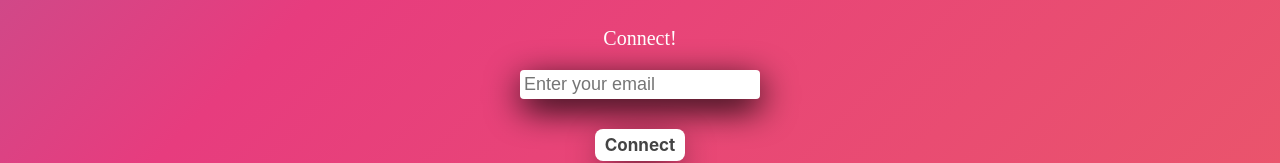
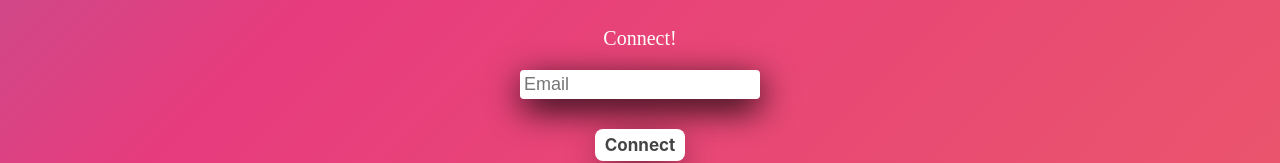
Before and after one commit to smackflad/movieRamaApp, a React (Create React App) app in the folder front/: page /login in a window 1280 px wide. Shown: the part 372-535 px from the top of the page. Built offline with nearby package versions, Linux system fonts and the light colour scheme; a web font is replaced by a local one.

Commit message:
made custom component for textboxes

```diff
--- /dev/null
+++ b/front/src/components/generalComponents/customTextBox/CustomTextBox.js
@@ -0,0 +1,27 @@
+import "./customTextBox.css";
+import { useNavigate } from "react-router-dom";
+import { useAnimation, motion, delay, AnimatePresence } from "framer-motion";
+
+const CustomTextBox = ({key="", name="", disabled=false, isError=false, required=false, value, change=()=>{}, blur=()=>{}, placeholder="", type="text"}) => {
+    return (
+    <div className="customTextBox-external">
+        <motion.input
+            className={`customTextBox-txt ${isError ? "customTextBox-error":""}` }
+            type={type} placeholder={placeholder} required={required}
+            key={key} id={name} name={name}
+            disabled={disabled}
+            value={value} onChange={change}
+            onBlur={blur}
+
+            initial={{ y: 100, opacity:0}}
+            animate={{ y: 0, opacity:1}}
+            transition={{
+                delay: 0.2
+            }}
+        />
+        <span></span>
+    </div>
+    );
+};
+
+export default CustomTextBox;
--- /dev/null
+++ b/front/src/components/generalComponents/customTextBox/customTextBox.css
@@ -0,0 +1,17 @@
+.customTextBox-external .customTextBox-txt {
+    padding: 4px;
+    margin: 0;
+    outline: none;
+    border-style: none;
+    border-radius: 4px;
+    font-size: 18px;
+    box-shadow: 1px 10px 35px -1px rgba(0,0,0,1);
+    -webkit-box-shadow: 1px 10px 35px -1px rgba(0,0,0,1);
+    -moz-box-shadow: 1px 10px 35px -1px rgba(0,0,0,1);
+}
+
+.customTextBox-external .customTextBox-txt.customTextBox-error {
+    box-shadow: 1px 10px 35px -1px rgb(182, 0, 0);
+    -webkit-box-shadow: 1px 10px 35px -1px rgb(182, 0, 0);
+    -moz-box-shadow: 1px 10px 35px -1px rgb(182, 0, 0);
+}
--- a/front/src/components/pages/loginPage/LoginPage.js
+++ b/front/src/components/pages/loginPage/LoginPage.js
@@ -9,6 +9,7 @@ import { useState } from "react";
 import { useAnimation, motion, delay, AnimatePresence } from "framer-motion";
 import { useInView } from "react-intersection-observer";
 import axios from 'axios';
+import CustomTextBox from "../../generalComponents/customTextBox/CustomTextBox";
 
 const LoginPage = () => {
   let navigate = useNavigate();
@@ -18,6 +19,9 @@ const LoginPage = () => {
 
   const [email, setEmail] = useState("");
   const [emailDisabled, setEmailDisabled] = useState(false);
+
+  const [regPasswd, setRegPasswd] = useState("");
+  const [regPasswdErr, setRegPasswdErr] = useState(false);
 
   const initLogo = {
     show: {
@@ -145,18 +149,15 @@ return (
         <div className="loginPage-inputs">
           {!(isLogin || isRegister) &&
             <form> {/* first step */}
-              <motion.input className="loginPage-inputs-txt" type="text" placeholder="Enter your email" required
+              <CustomTextBox
                 key="email"
-              id="email"
                 name="email"
                 disabled={emailDisabled}
-              initial={{ y: 100, opacity:0}}
-              animate={{ y: 0, opacity:1}}
-              transition={{
-                delay: 0.2
-              }}
+                required={true}
+                isError={false}
+                placeholder="Email"
+                change={(e)=>{setEmail(e.target.value)}}
                 value={email}
-              onChange={(e)=>{setEmail(e.target.value)}}
               />
               {!(isLoading) ?
                 (
@@ -179,28 +180,24 @@ return (
           }
           {(isLogin) &&
             <form onSubmit={handleLogin}> {/* login */}
-              <motion.input className="loginPage-inputs-txt" type="text" placeholder="Enter your email" required
+              <CustomTextBox
                 key="email"
-              id="email"
                 name="email"
                 disabled={emailDisabled}
-              initial={{ y: 100, opacity:0}}
-              animate={{ y: 0, opacity:1}}
-              transition={{
-                delay: 0.2
-              }}
+                required={true}
+                isError={false}
+                placeholder="Email"
+                change={(e)=>{setEmail(e.target.value)}}
                 value={email}
-              onChange={(e)=>{setEmail(e.target.value)}}
               />
-              <motion.input className="loginPage-inputs-txt" type="password" placeholder="Password" required
+              <CustomTextBox
                 key="loginPassword"
-                id="password"
                 name="password"
-                initial={{ y: 100, opacity:0}}
-                animate={{ y: 0, opacity:1}}
-                transition={{
-                  delay: 0.2
-                }}
+                disabled={false}
+                required={true}
+                isError={false}
+                placeholder="Password"
+                type="password"
               />
               {!(isLoading) ?
                 (
@@ -223,58 +220,60 @@ return (
           }
           {(isRegister) &&
             <form onSubmit={handleRegister}> {/* register */}
-              <motion.input className="loginPage-inputs-txt" type="text" placeholder="Enter your email" required
+              <CustomTextBox
               key="email"
-                id="email"
               name="email"
               disabled={emailDisabled}
-                initial={{ y: 100, opacity:0}}
-                animate={{ y: 0, opacity:1}}
-                transition={{
-                  delay: 0.2
-                }}
+              required={true}
+              isError={false}
+              placeholder="Email"
+              change={(e)=>{setEmail(e.target.value)}}
               value={email}
-                onChange={(e)=>{setEmail(e.target.value)}}
               />
-              <motion.input className="loginPage-inputs-txt" type="text" placeholder="First Name" required
+              <CustomTextBox
               key="fName"
-                id="firstName"
               name="firstName"
-                initial={{ y: 100, opacity:0}}
-                animate={{ y: 0, opacity:1}}
-                transition={{
-                  delay: 0.2
-                }}
+              disabled={false}
+              required={true}
+              isError={false}
+              placeholder="First Name"
               />
-              <motion.input className="loginPage-inputs-txt" type="text" placeholder="Last Name" required
+              <CustomTextBox
               key="lName"
-                id="lastName"
               name="lastName"
-                initial={{ y: 100, opacity:0}}
-                animate={{ y: 0, opacity:1}}
-                transition={{
-                  delay: 0.2
-                }}
+              disabled={false}
+              required={true}
+              isError={false}
+              placeholder="Last Name"
               />
-              <motion.input className="loginPage-inputs-txt" type="password" placeholder="Password" required
+              <CustomTextBox
               key="regPass"
-                id="password"
               name="password"
-                initial={{ y: 100, opacity:0}}
-                animate={{ y: 0, opacity:1}}
-                transition={{
-                  delay: 0.2
-                }}
+              disabled={false}
+              required={true}
+              isError={false}
+              value={regPasswd}
+              change={(e)=>{setRegPasswd(e.target.value)}}
+              placeholder="Password"
+              type="password"
               />
-              <motion.input className="loginPage-inputs-txt" type="password" placeholder="Repeat Password" required
+              <CustomTextBox
               key="regRepPass"
-                id="repPass"
               name="repPass"
-                initial={{ y: 100, opacity:0}}
-                animate={{ y: 0, opacity:1}}
-                transition={{
-                  delay: 0.2
-                }}
+              disabled={false}
+              required={true}
+              isError={regPasswdErr}
+              placeholder="Repeat Password"
+              type="password"
+              blur={(e)=>{
+                  console.log(regPasswd);
+                  if(e.target.value !== regPasswd){
+                    setRegPasswdErr(true)
+                  }else{
+                    setRegPasswdErr(false)
+                  }
+                }
+              }
               />
               {!(isLoading) ?(
                 <>
@@ -295,9 +294,6 @@ return (
             </form>
           }
         </div>
-        <div className="loginPage-signup">
-
-        </div>
       </div>
     </div>
   </div>
--- a/front/src/components/pages/loginPage/loginPage.css
+++ b/front/src/components/pages/loginPage/loginPage.css
@@ -60,18 +60,6 @@
     gap: 30px
 }
 
-.loginPage-external .loginPage-internal .loginPage-other .loginPage-inputs form .loginPage-inputs-txt {
-    padding: 4px;
-    margin: 0;
-    outline: none;
-    border-style: none;
-    border-radius: 4px;
-    font-size: 18px;
-    box-shadow: 1px 10px 35px -1px rgba(0,0,0,1);
-    -webkit-box-shadow: 1px 10px 35px -1px rgba(0,0,0,1);
-    -moz-box-shadow: 1px 10px 35px -1px rgba(0,0,0,1);
-}
-
 .loginPage-external .loginPage-internal .loginPage-other .loginPage-inputs form .loginPage-inputs-submit{
     background: white;
     color: rgb(68, 68, 68);
@@ -84,10 +72,9 @@
     font-size: 17px;
     border-radius: 8px;
     box-shadow: 1px 10px 35px -8px rgba(0,0,0,1);
--webkit-box-shadow: 1px 10px 35px -8px rgba(0,0,0,1);
--moz-box-shadow: 1px 10px 35px -8px rgba(0,0,0,1);
+    -webkit-box-shadow: 1px 10px 35px -8px rgba(0,0,0,1);
+    -moz-box-shadow: 1px 10px 35px -8px rgba(0,0,0,1);
 }
-
 
 .loginPage-external .loginPage-internal .loginPage-logo-imgC img {
     /* max-width: 20%; */
```
Lines whose indentation alone changed are shown as unchanged.
